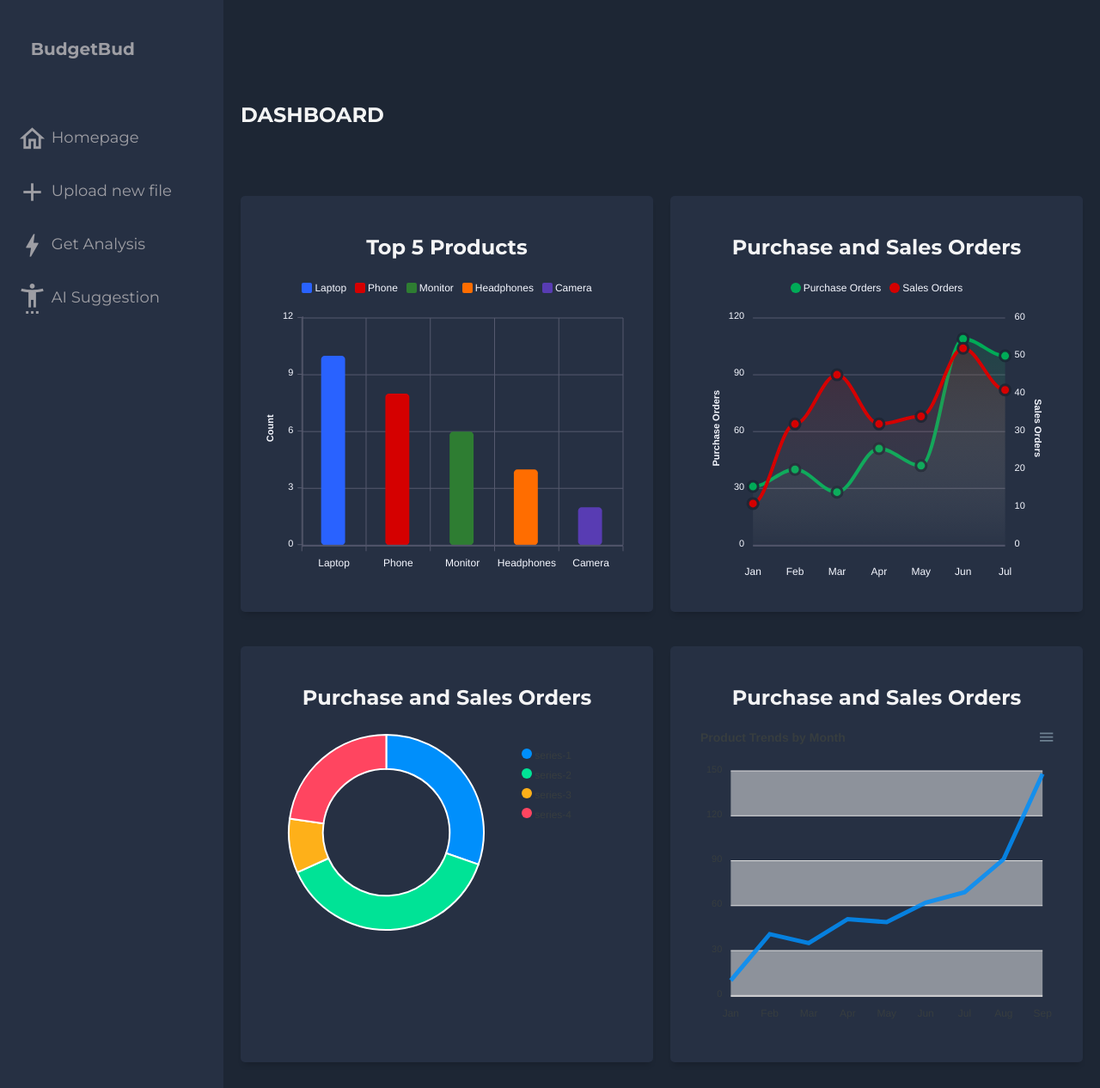
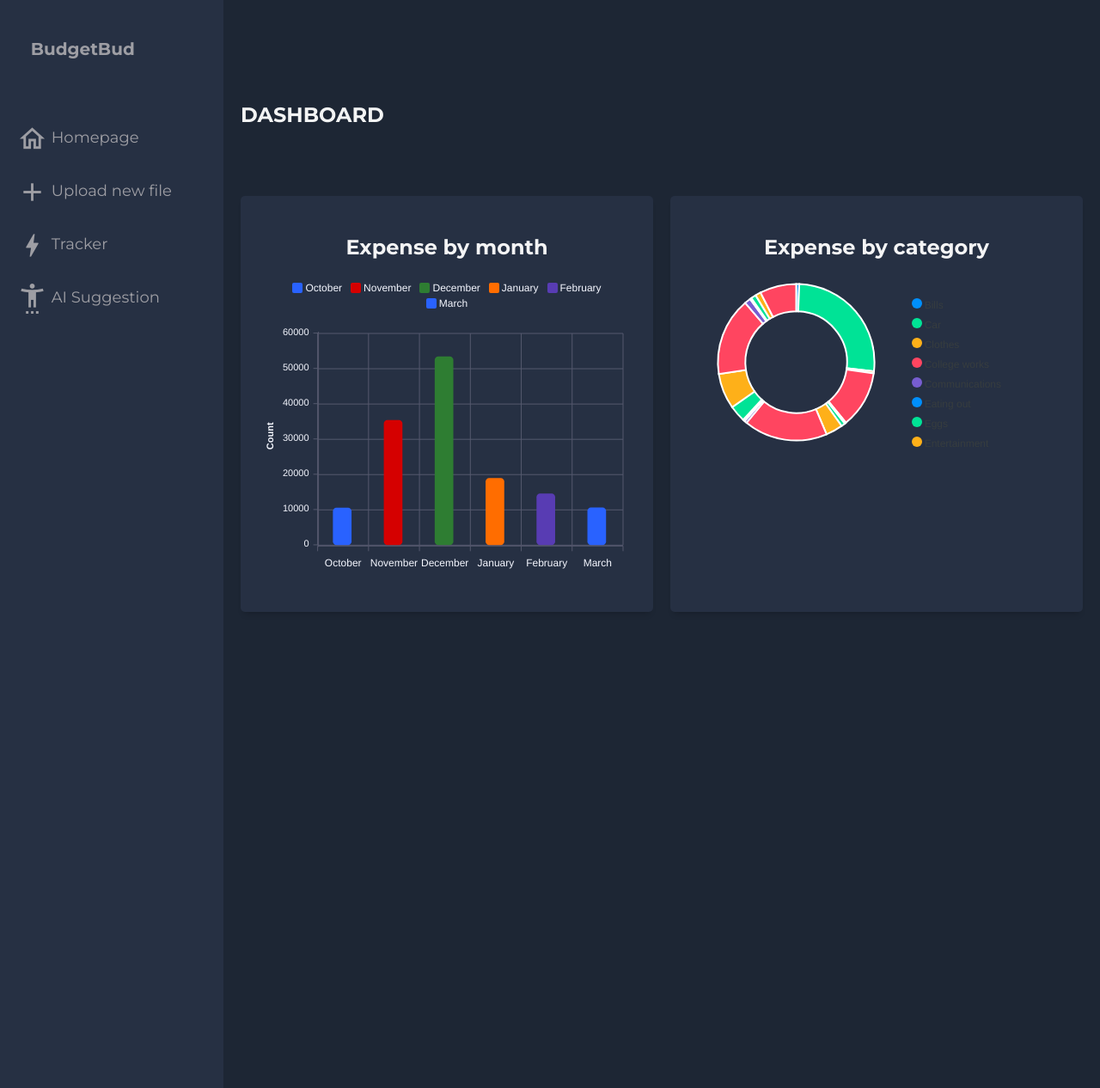
Before and after one commit to amanparasher/BudgetBud, a Flask app: template templates/admin.html in a window 1280 px wide. Shown: the whole page at 86% size. Run offline with Flask 3, Linux system fonts and the light colour scheme; the template is opened without the code that fills it, so the values that code supplies are empty; some libraries are stand-ins or nearby versions.

Commit message:
updated stuff

```diff
--- a/analysis.py
+++ b/analysis.py
@@ -30,5 +30,5 @@
 data_monthly_category = data_monthly_category.groupby(level=[0,1],sort=False)['amount'].sum() * -1
 data_monthly_category = data_monthly_category[data_monthly_category>0]
 
-data_by_month.to_json('data/json_data_by_month')
-data_by_category.to_json('data/json_data_by_category')
+data_by_month.to_json('data/data_by_month.json')
+data_by_category.to_json('data/data_by_category.json')
--- a/app-test.py
+++ b/app-test.py
@@ -45,6 +45,11 @@
     return render_template('chatbot.html')
 
 
+@app.route('/tracker', methods=['GET'])
+def tracker():
+    return render_template('tracker.html')
+
+
 @app.route('/uploadCsv', methods=['POST'])
 def uploadCsv():
     if 'file' not in request.files:
--- a/static/js/dashboardscript.js
+++ b/static/js/dashboardscript.js
@@ -31,7 +31,7 @@
 const barChartOptions = {
   series: [
     {
-      data: [10, 8, 6, 4, 2],
+      data: [10592, 35442, 53509, 19036, 14658, 10709],
       name: 'Products',
     },
   ],
@@ -89,7 +89,7 @@
     theme: 'dark',
   },
   xaxis: {
-    categories: ['Laptop', 'Phone', 'Monitor', 'Headphones', 'Camera'],
+    categories: ['October', 'November', 'December', 'January', 'February', 'March'],
     title: {
       style: {
         color: '#f5f7ff',
@@ -143,11 +143,11 @@
   series: [
     {
       name: 'Purchase Orders',
-      data: [31, 40, 28, 51, 42, 109, 100],
+      data: ["Bills", "Car", "Clothes", "College works", "Communications", "Eating out", "Eggs", "Entertainment", "Food", "Friends", "Gifts", "Groceries", "Health", "House", "Petrol", "Sourav", "Sports", "Toiletry", "Transport"],
     },
     {
       name: 'Sales Orders',
-      data: [11, 32, 45, 32, 34, 52, 41],
+      data: [920,38475, 600, 17246, 400, 96, 1150, 5155, 25330, 772, 581, 5006, 10755, 23604, 1869, 496, 1501, 1676,11047],
     },
   ],
   chart: {
@@ -262,11 +262,12 @@
 
 // Pie Chart
 var options = {
-  series: [44, 55, 13, 33],
+  series: [920,38475, 600, 17246, 400, 96, 1150, 5155, 25330, 772, 581, 5006, 10755, 23604, 1869, 496, 1501, 1676,11047],
   chart: {
   width: 380,
   type: 'donut',
 },
+  labels: ["Bills", "Car", "Clothes", "College works", "Communications", "Eating out", "Eggs", "Entertainment", "Food", "Friends", "Gifts", "Groceries", "Health", "House", "Petrol", "Sourav", "Sports", "Toiletry", "Transport"],
 dataLabels: {
   enabled: false
 },
--- a/templates/admin.html
+++ b/templates/admin.html
@@ -45,8 +45,8 @@
           </li>
 
           <li class="sidebar-list-item">
-            <a href="#" >
-              <span class="material-icons-outlined">bolt</span> Get Analysis
+            <a href="/tracker" >
+              <span class="material-icons-outlined">bolt</span> Tracker
             </a>
           </li>
           <li class="sidebar-list-item">
@@ -68,24 +68,24 @@
 
         <div class="charts">
           <div class="charts-card">
-            <h2 class="chart-title">Top 5 Products</h2>
+            <h2 class="chart-title">Expense by month</h2>
             <div id="bar-chart"></div>
           </div>
 
-          <div class="charts-card">
-            <h2 class="chart-title">Purchase and Sales Orders</h2>
-            <div id="area-chart"></div>
-          </div>
+<!--          <div class="charts-card">-->
+<!--            <h2 class="chart-title">Purchase and Sales Orders</h2>-->
+<!--            <div id="area-chart"></div>-->
+<!--          </div>-->
 
           <div class="charts-card">
-            <h2 class="chart-title">Purchase and Sales Orders</h2>
+            <h2 class="chart-title">Expense by category</h2>
             <div id="pie-chart"></div>
           </div>
 
-          <div class="charts-card">
-            <h2 class="chart-title">Purchase and Sales Orders</h2>
-            <div id="linechart"></div>
-          </div>
+<!--          <div class="charts-card">-->
+<!--            <h2 class="chart-title">Purchase and Sales Orders</h2>-->
+<!--            <div id="linechart"></div>-->
+<!--          </div>-->
 
         </div>
       </main>
--- a/templates/chatbot.html
+++ b/templates/chatbot.html
@@ -210,8 +210,8 @@
           </li>
 
           <li class="sidebar-list-item">
-            <a href="#" >
-              <span class="material-icons-outlined">bolt</span> Get Analysis
+            <a href="/tracker" >
+              <span class="material-icons-outlined">bolt</span> Tracker
             </a>
           </li>
           <li class="sidebar-list-item">
--- a/templates/upload.html
+++ b/templates/upload.html
@@ -104,8 +104,8 @@
           </li>
 
           <li class="sidebar-list-item">
-            <a href="#" >
-              <span class="material-icons-outlined">bolt</span> Get Analysis
+            <a href="/tracker" >
+              <span class="material-icons-outlined">bolt</span> Tracker
             </a>
           </li>
           <li class="sidebar-list-item">
```
Also changed, not shown: data/data_by_category.json (added, +21 -0 lines), data/data_by_month.json (added, +8 -0 lines), 2 other files.
